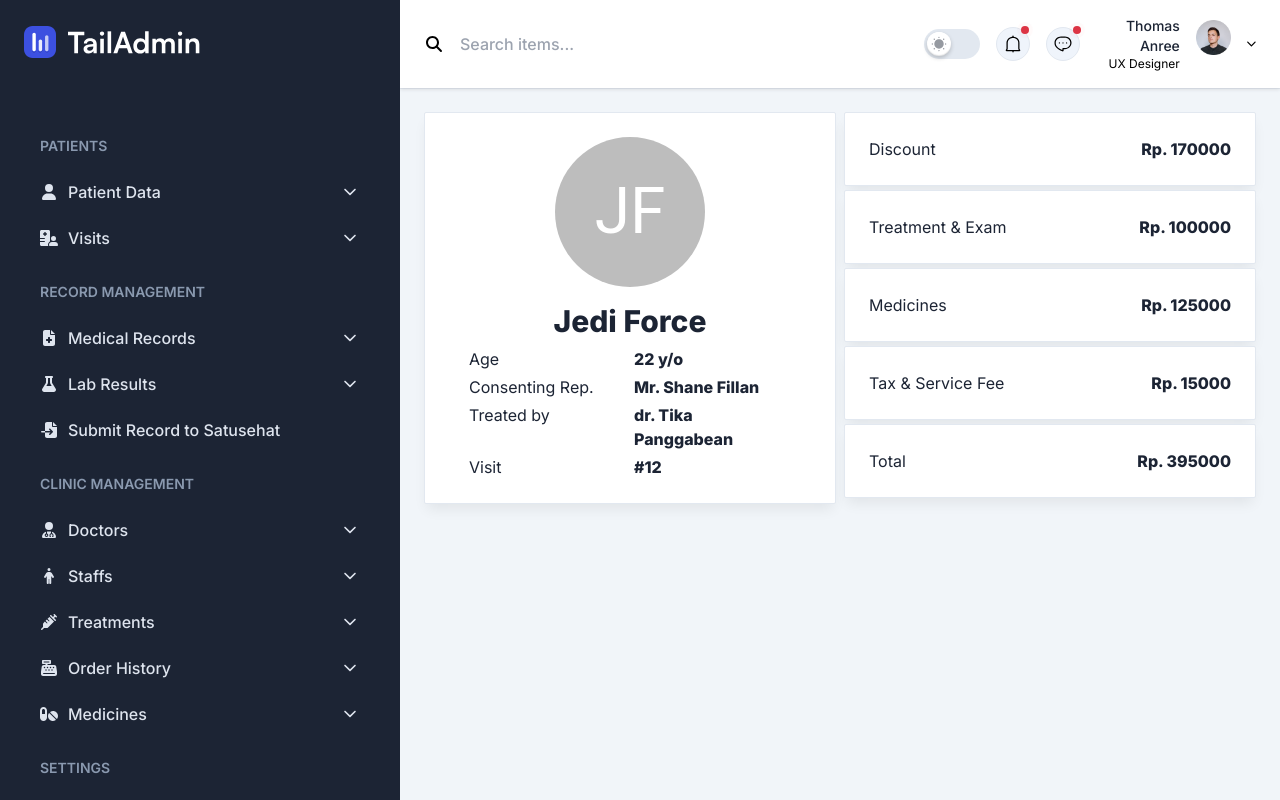
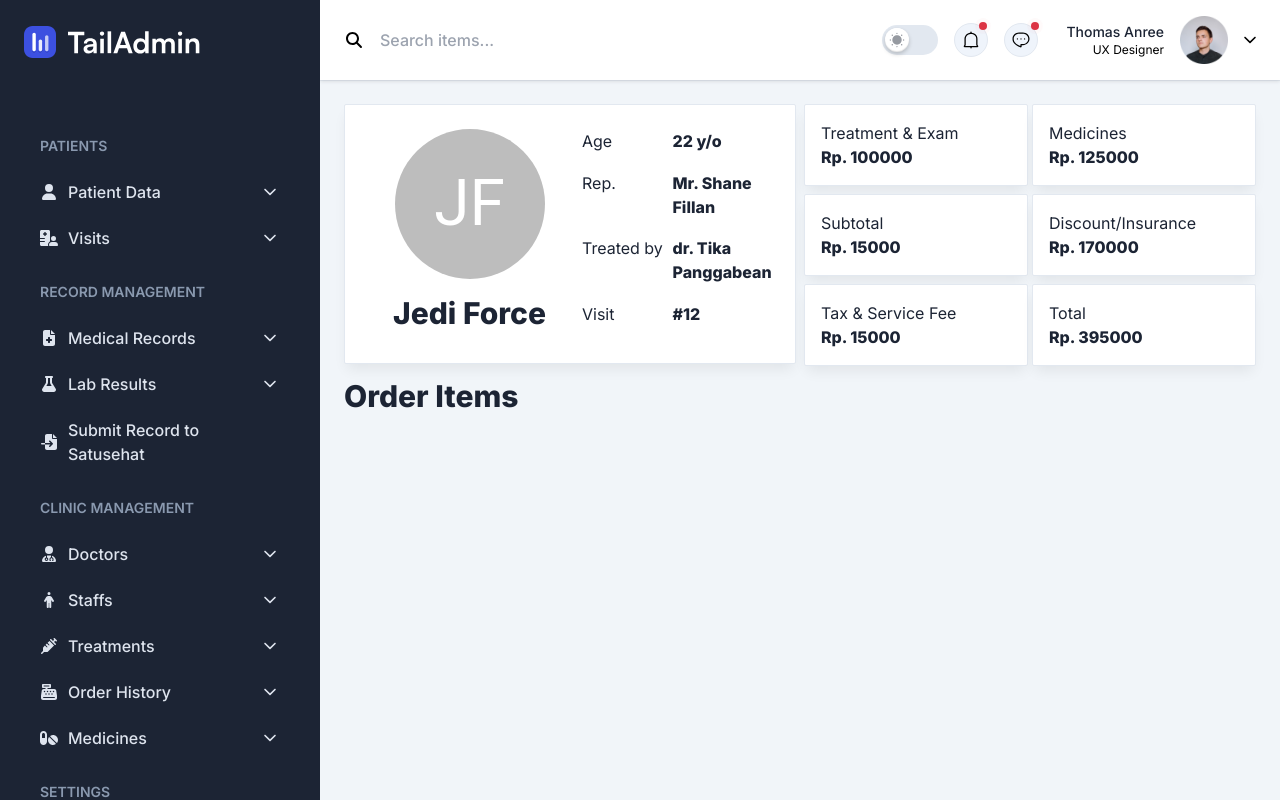
Before and after one commit to ahmadoji01/healthcare-is-web-app, a Next.js app: page /operational/cashier/order-summary in a window 1280 px wide. Built offline with nearby package versions, Linux system fonts and the light colour scheme; a web font is replaced by a local one.

Commit message:
build(pos): Add Order Item Fake Infrastructure

```diff
--- a/app/operational/cashier/common/Sidebar/index.tsx
+++ b/app/operational/cashier/common/Sidebar/index.tsx
@@ -63,7 +63,7 @@ const Sidebar = ({ sidebarOpen, setSidebarOpen }: SidebarProps) => {
   return (
     <aside
       ref={sidebar}
-      className={`absolute left-0 top-0 z-9999 flex h-screen w-72.5 lg:w-[22rem] xl:w-100 flex-col overflow-y-hidden bg-black duration-300 ease-linear dark:bg-boxdark lg:static lg:translate-x-0 ${
+      className={`absolute left-0 top-0 z-9999 flex h-screen w-72.5 lg:w-[18rem] xl:w-80 flex-col overflow-y-hidden bg-black duration-300 ease-linear dark:bg-boxdark lg:static lg:translate-x-0 ${
         sidebarOpen ? "translate-x-0" : "-translate-x-full"
       }`}
     >
--- a/app/operational/cashier/common/order-totals.tsx
+++ b/app/operational/cashier/common/order-totals.tsx
@@ -2,38 +2,44 @@
 const OrderTotals = () => {
 
     return (
-        <>
-            <div className="rounded-sm border border-stroke p-6 mb-1 bg-white shadow-default dark:border-strokedark dark:bg-boxdark">
-                <div className="grid grid-cols-2 gap-2 text-black dark:text-white">
-                    <div>Discount</div>
-                    <div className="text-right font-extrabold">Rp. 170000</div>
+        <div className="grid grid-cols-2 gap-1">
+            <div className="rounded-sm border border-stroke p-4 mb-1 bg-white shadow-default dark:border-strokedark dark:bg-boxdark">
+                <div className="grid grid-row-2 text-black dark:text-white">
+                    <div>Treatment & Exam</div>
+                    <div className="text-left font-extrabold">Rp. 100000</div>
                 </div>
             </div>
-            <div className="rounded-sm border border-stroke p-6 mb-1 bg-white shadow-default dark:border-strokedark dark:bg-boxdark">
-                <div className="grid grid-cols-2 gap-2 text-black dark:text-white">
-                    <div>Treatment & Exam</div>
-                    <div className="text-right font-extrabold">Rp. 100000</div>
+            <div className="rounded-sm border border-stroke p-4 mb-1 bg-white shadow-default dark:border-strokedark dark:bg-boxdark">
+                <div className="grid grid-row-2 text-black dark:text-white">
+                    <div>Medicines</div>
+                    <div className="text-left font-extrabold">Rp. 125000</div>
                 </div>
             </div>
-            <div className="rounded-sm border border-stroke p-6 mb-1 bg-white shadow-default dark:border-strokedark dark:bg-boxdark">
-                <div className="grid grid-cols-2 gap-2 text-black dark:text-white">
-                    <div>Medicines</div>
-                    <div className="text-right font-extrabold">Rp. 125000</div>
+            <div className="rounded-sm border border-stroke p-4 mb-1 bg-white shadow-default dark:border-strokedark dark:bg-boxdark">
+                <div className="grid grid-row-2 text-black dark:text-white">
+                    <div>Subtotal</div>
+                    <div className="text-left font-extrabold">Rp. 15000</div>
                 </div>
             </div>
-            <div className="rounded-sm border border-stroke p-6 mb-1 bg-white shadow-default dark:border-strokedark dark:bg-boxdark">
-                <div className="grid grid-cols-2 gap-2 text-black dark:text-white">
-                    <div>Tax & Service Fee</div>
-                    <div className="text-right font-extrabold">Rp. 15000</div>
+            <div className="rounded-sm border border-stroke p-4 mb-1 bg-white shadow-default dark:border-strokedark dark:bg-boxdark">
+                <div className="grid grid-row-2 text-black dark:text-white">
+                    <div>Discount/Insurance</div>
+                    <div className="text-left font-extrabold">Rp. 170000</div>
                 </div>
             </div>
-            <div className="rounded-sm border border-stroke p-6 mb-1 bg-white shadow-default dark:border-strokedark dark:bg-boxdark">
-                <div className="grid grid-cols-2 gap-2 text-black dark:text-white">
-                    <div>Total</div>
-                    <div className="text-right font-extrabold">Rp. 395000</div>
+            <div className="rounded-sm border border-stroke p-4 mb-1 bg-white shadow-default dark:border-strokedark dark:bg-boxdark">
+                <div className="grid grid-row-2 text-black dark:text-white">
+                    <div>Tax & Service Fee</div>
+                    <div className="text-left font-extrabold">Rp. 15000</div>
                 </div>
             </div>
-        </>
+            <div className="rounded-sm border border-stroke p-4 mb-1 bg-white shadow-default dark:border-strokedark dark:bg-boxdark">
+                <div className="grid grid-row-2 text-black dark:text-white">
+                    <div>Total</div>
+                    <div className="text-left font-extrabold">Rp. 395000</div>
+                </div>
+            </div>
+        </div>
     )
 
 }
--- a/app/operational/cashier/common/patient-overview.tsx
+++ b/app/operational/cashier/common/patient-overview.tsx
@@ -4,26 +4,30 @@ import PatientAvatar from "./patient-avatar";
 const PatientOverview = () => {
     return (
         <div className="rounded-sm border border-stroke p-6 bg-white shadow-default dark:border-strokedark dark:bg-boxdark">
+            <div className="grid grid-cols-2">
+                <div>
                     <div className="w-full flex align-center justify-center mb-4">
                         <PatientAvatar name="Jedi Force" />
                     </div>
                     <h2 className="text-3xl text-center font-extrabold text-black dark:text-white mb-2">Jedi Force</h2>
-            <div className="grid gap-1 px-2 md:px-3 lg:px-5">
-                <div className="grid grid-cols-2 gap-2 text-black dark:text-white">
+                </div>
+                <div className="grid gap-1 px-1 md:px-2 lg:px-3">
+                    <div className="grid grid-cols-2 gap-1 text-black dark:text-white">
                         <div>Age</div>
                         <div className="text-left font-extrabold">22 y/o</div>
                     </div>
-                <div className="grid grid-cols-2 gap-2 text-black dark:text-white">
-                    <div>Consenting Rep.</div>
+                    <div className="grid grid-cols-2 gap-1 text-black dark:text-white">
+                        <div>Rep.</div>
                         <div className="text-left font-extrabold">Mr. Shane Fillan</div>
                     </div>
-                <div className="grid grid-cols-2 gap-2 text-black dark:text-white">
+                    <div className="grid grid-cols-2 gap-1 text-black dark:text-white">
                         <div>Treated by</div>
                         <div className="text-left font-extrabold">dr. Tika Panggabean</div>
                     </div>
-                <div className="grid grid-cols-2 gap-2 text-black dark:text-white">
+                    <div className="grid grid-cols-2 gap-1 text-black dark:text-white">
                         <div>Visit</div>
                         <div className="text-left font-extrabold">#12</div>
+                    </div>
                 </div>
             </div>
         </div>
--- a/app/operational/cashier/order-summary/page.tsx
+++ b/app/operational/cashier/order-summary/page.tsx
@@ -4,6 +4,7 @@ import PatientOverview from "../common/patient-overview";
 const OrderSummary = () => {
 
     return (
+        <>
             <div className="flex flex-row gap-2">
                 <div className="w-full">
                     <PatientOverview />
@@ -12,6 +13,10 @@ const OrderSummary = () => {
                     <OrderTotals />
                 </div>
             </div>
+            <div className="mt-2 text-black dark:text-white">
+                <h3 className="text-3xl font-extrabold">Order Items</h3>
+            </div>
+        </>
     );
 }
 
```
Also changed, not shown: modules/medical-records/infrastructure/medication.fakes.tsx (added, +28 -0 lines), modules/orders/application/list/order-item.list.tsx (added, +113 -0 lines), modules/orders/domain/order-item.tsx (+9 -0 lines), modules/orders/infrastructure/order-item.fakes.tsx (added, +36 -0 lines), modules/treatments/domain/treatment.tsx (+4 -4 lines), modules/treatments/infrastructure/treatments.fakes.tsx (+6 -1 lines). Lines whose indentation alone changed are shown as unchanged.
